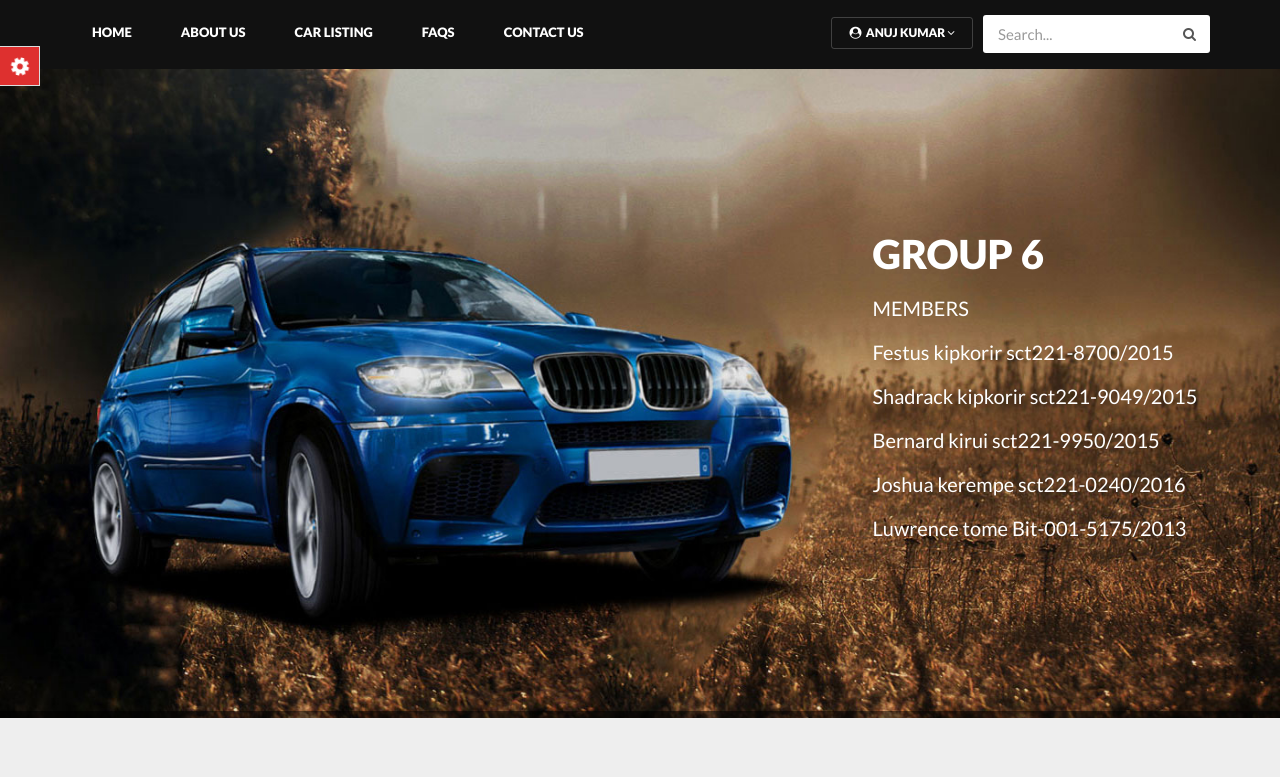
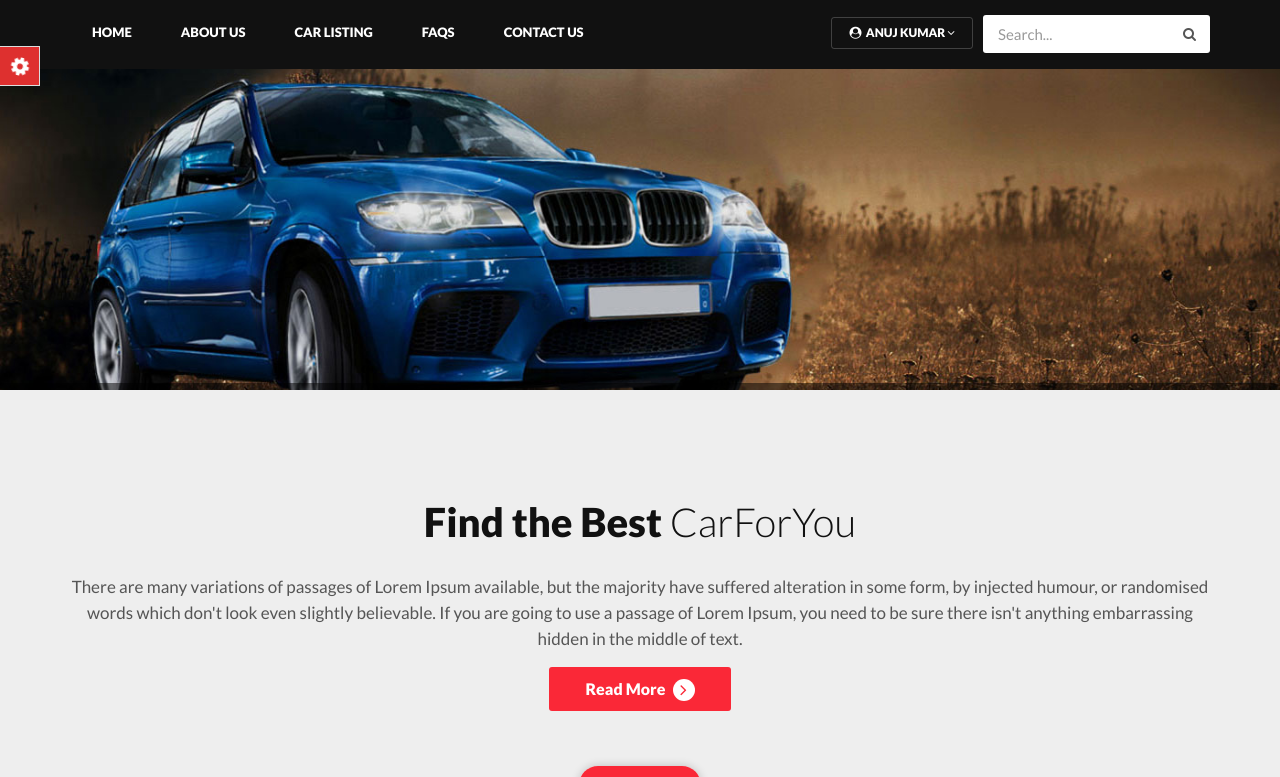
Before and after one commit to benardkirui/carrentalportal, a PHP site: page /main.php in a window 1280 px wide. Shown: the part 104-881 px from the top of the page. Run offline with PHP 8.4, Linux system fonts and the light colour scheme; a user stored in the database is signed in; data comes from the database, SQL or seed files in the repository.

Commit message:
new changes

```diff
--- a/car-listing.php
+++ b/car-listing.php
@@ -62,7 +62,7 @@ error_reporting(0);
         <h1>Car Listing</h1>
       </div>
       <ul class="coustom-breadcrumb">
-        <li><a href="#">Home</a></li>
+        <li><a href="main.php">Home</a></li>
         <li>Car Listing</li>
       </ul>
     </div>
--- a/includes/header.php
+++ b/includes/header.php
@@ -93,7 +93,7 @@ foreach($results as $result)
       </div>
       <div class="collapse navbar-collapse" id="navigation">
         <ul class="nav navbar-nav">
-          <li><a href="index.php">Home</a>    </li>
+          <li><a href="main.php">Home</a>    </li>
 
           <li><a href="page.php?type=aboutus">About Us</a></li>
           <li><a href="car-listing.php">Car Listing</a>
--- a/main.php
+++ b/main.php
@@ -53,13 +53,7 @@ error_reporting(0);
       <div class="row">
         <div class="col-md-5 col-md-push-7">
           <div class="banner_content">
-            <h1>Group 6</h1>
-            <p>MEMBERS</p>
-            <p>Festus kipkorir sct221-8700/2015</p>
-            <p>Shadrack kipkorir sct221-9049/2015</p>
-            <p>Bernard kirui sct221-9950/2015</p>
-            <p>Joshua kerempe sct221-0240/2016</p>
-            <p>Luwrence tome Bit-001-5175/2013</p>
+
         </div>
       </div>
     </div>
```
